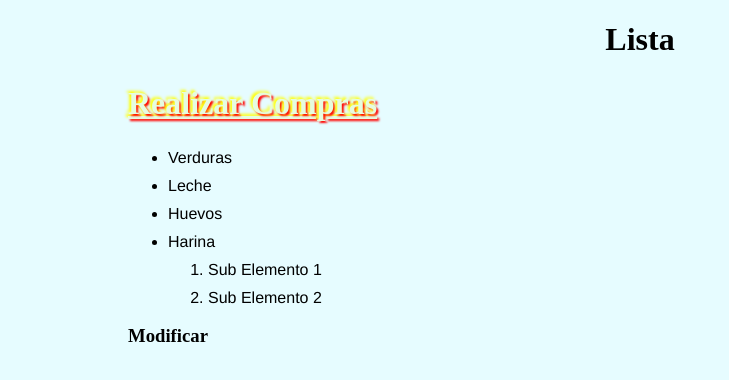
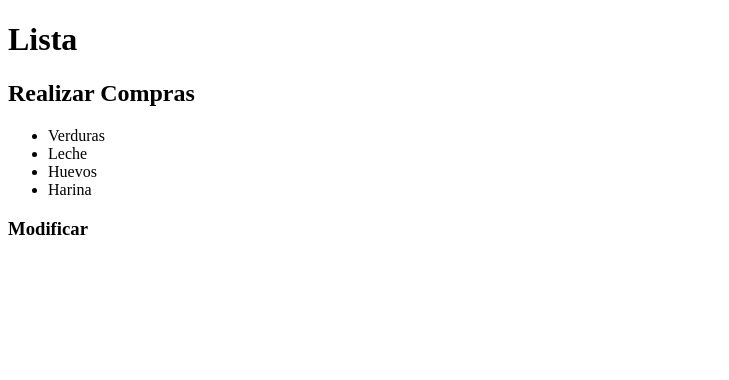
Before and after one commit to davidruizdiaz/repo_taller3_cty_2020-1, a plain HTML site: page 04jquery/index.html in a window 1280 px wide. Shown: the whole page, without its empty margins (0-729 px from the left). Drawn offline with Linux system fonts and the light colour scheme.

Commit message:
modificaciones para video, descargar originales de la version 1

```diff
--- a/04jquery/css/estilo.css
+++ b/04jquery/css/estilo.css
@@ -4,7 +4,7 @@ body{
 	background: #E6FCFF;
 }
 
-#header{
+h1{
 	text-align: center;
 }
 
--- a/04jquery/index.html
+++ b/04jquery/index.html
@@ -4,34 +4,24 @@
 	<meta charset="UTF-8">
 	<title>Lista de Productos</title>
 
-	<!-- se linkea el atributo href arhivo estilo.css
-		que esta en la carpeta css -->
-	<link rel="stylesheet" href="css/estilo.css">
 </head>
 <body>
 
-	<div id="page">
+	<div>
 
-		<h1 id="header">Lista</h1>
+		<h1>Lista</h1>
 		<h2>Realizar Compras</h2>
 
 		<ul> <!-- lista desordenada -->
 			<!-- items de la lista -->
-			<li class="hot" id="item_1">Verduras</li>
-			<li class="hot" id="item_2">Leche</li>
-			<li class="hot" id="item_3">Huevos</li>
-			<li class="hot" id="item_4">Harina</li>
-
-			<ol> <!-- sub-lista ordenada -->
-				<!-- items de la sub-lista -->
-				<li>Sub Elemento 1</li>
-				<li>Sub Elemento 2</li>
-			</ol>
-
+			<li>Verduras</li>
+			<li>Leche</li>
+			<li>Huevos</li>
+			<li>Harina</li>
 		</ul>
 	</div>
 
-	<h3 class="selec">Modificar</h3>
+	<h3 class="seleccionado">Modificar</h3>
 
 	<!-- se agregan los archivos javascript necesrios
 	para dar funcionalidad a la página -->
--- a/04jquery/js/app.js
+++ b/04jquery/js/app.js
@@ -1,8 +1,7 @@
 
-// selecciona de todos los elementos que tengan la
-// clase hot y les asigna un evento click
-$(".hot").click(function(){
-	//console.log("Funciona el clic");
+// selecciona de todos los elementos li
+// y les asigna un evento click
+$("li").click( function(){
 
 	// selecciona el elemento al que se le hizo click
 	// recupera su texto y lo asigna a la variable
@@ -12,4 +11,4 @@ $(".hot").click(function(){
 	// fue guardado en la variable
 	$('h3').text(texto);
 
-});
+} );
```
